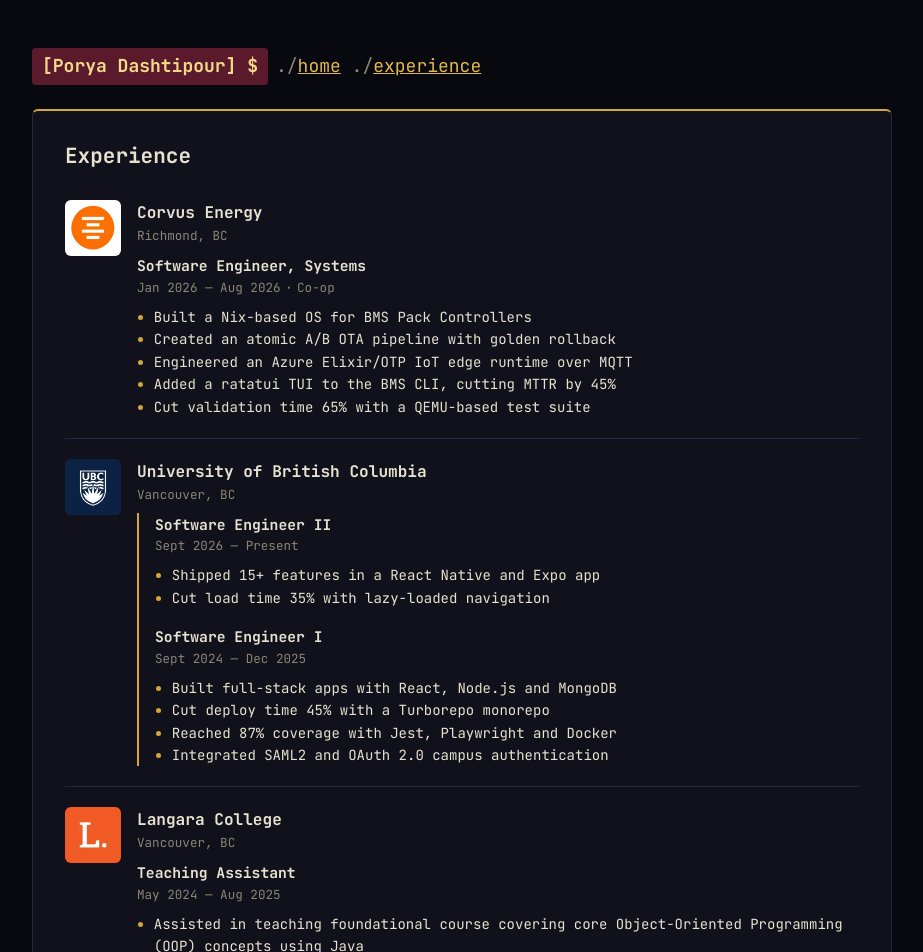
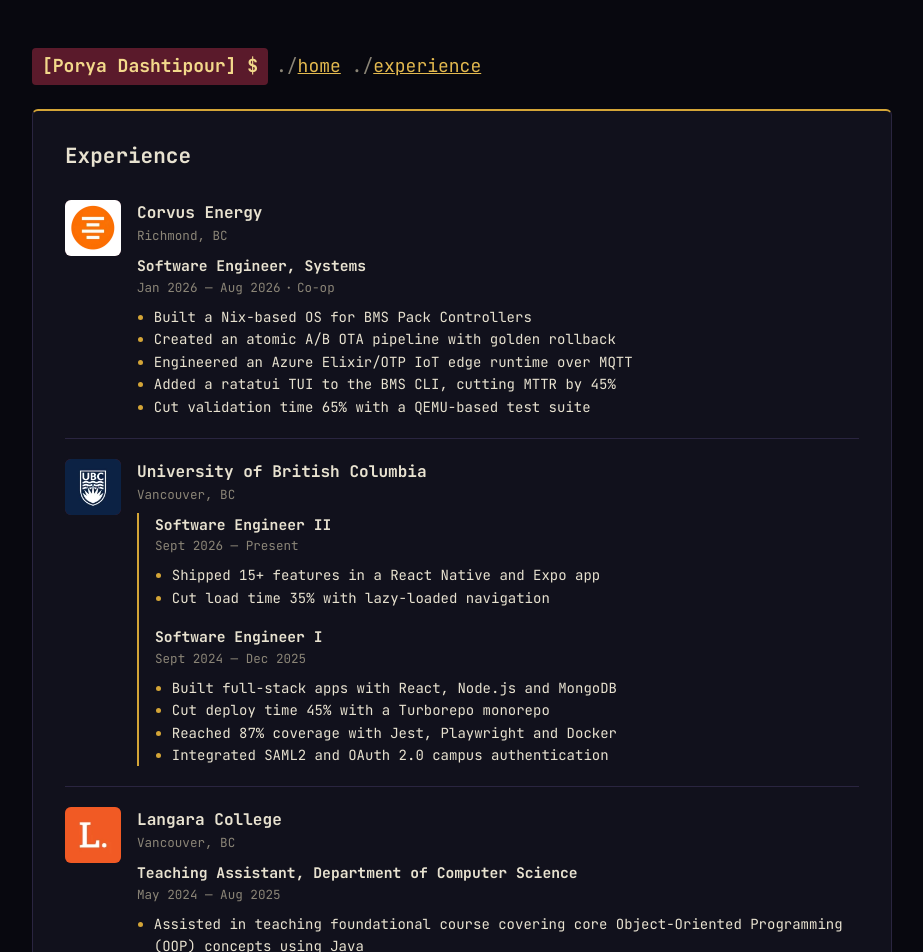
Before and after one commit to p0ryae/website, a SvelteKit app: page /experience in a window 1280 px wide. Shown: the top 952 px of the page, without its empty margins (178-1101 px from the left). Built offline with nearby package versions, Linux system fonts and the light colour scheme.

Commit message:
fix: mention the department for langara

```diff
--- a/src/routes/experience/+page.svelte
+++ b/src/routes/experience/+page.svelte
@@ -73,7 +73,7 @@
       location: "Vancouver, BC",
       roles: [
         {
-          title: "Teaching Assistant",
+          title: "Teaching Assistant, Department of Computer Science",
           period: "May 2024 — Aug 2025",
           bullets: [
             "Assisted in teaching foundational course covering core Object-Oriented Programming (OOP) concepts using Java",
```
